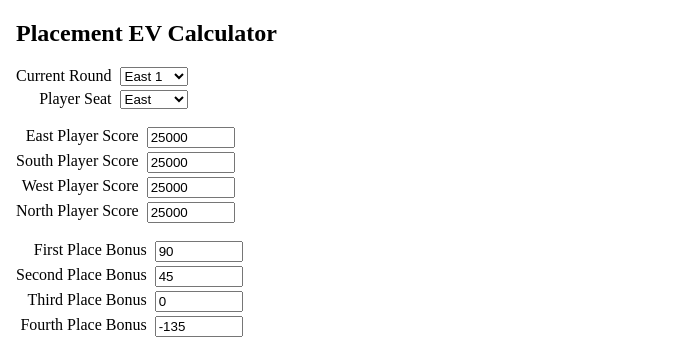
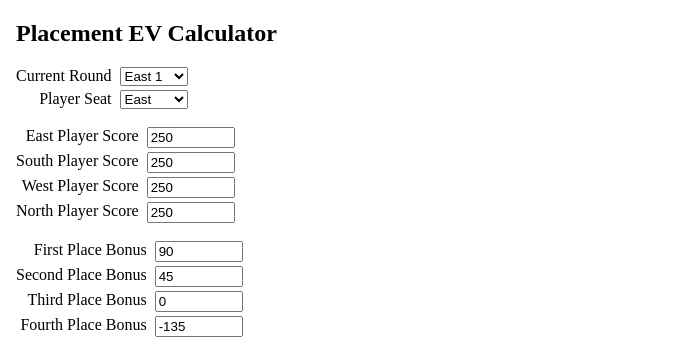
Before and after one commit to cozziekuns/Misaki, a Flask app: page / in a window 1280 px wide. Shown: the top 341 px of the page, without its empty margins (0-689 px from the left). Run offline with Flask 2, Linux system fonts and the light colour scheme.

Commit message:
update input to only need first 3 digits

```diff
--- a/app.py
+++ b/app.py
@@ -75,7 +75,7 @@ def shoubu_ev():
 
     for i in range(0, 4):
         real_index = (i + (kyoku % 4)) % 4
-        real_scores[real_index] = scores[i] // 100
+        real_scores[real_index] = scores[i]
 
     round_info = Game_RoundInfo(kyoku, riichi_sticks, homba, real_scores)
 
@@ -212,7 +212,7 @@ def placement_ev():
 
     for i in range(0, 4):
         new_index = (i + (kyoku % 4)) % 4
-        real_scores[new_index] = scores[i] // 100
+        real_scores[new_index] = scores[i]
 
     payoff_matrix = [int(request.args[name + '_place_bonus']) for name in placement_names]
 
--- a/templates/index.html
+++ b/templates/index.html
@@ -35,16 +35,16 @@
 
     <div class="grid-align">
       <label for="east_player_score">East Player Score</label>
-      <input type="number" id="east_player_score" name="east_player_score" value="25000">
+      <input type="number" id="east_player_score" name="east_player_score" value="250" min="0" max="999">
 
       <label for="south_player_score">South Player Score</label>
-      <input type="number" id="south_player_score" name="south_player_score" value="25000">
+      <input type="number" id="south_player_score" name="south_player_score" value="250" min="0" max="999">
 
       <label for="west_player_score">West Player Score</label>
-      <input type="number" id="west_player_score" name="west_player_score" value="25000">
+      <input type="number" id="west_player_score" name="west_player_score" value="250" min="0" max="999">
 
       <label for="north_player_score">North Player Score</label>
-      <input type="number" id="north_player_score" name="north_player_score" value="25000">
+      <input type="number" id="north_player_score" name="north_player_score" value="250" min="0" max="999">
     </div>
 
     <br>
--- a/templates/placement_ev.html
+++ b/templates/placement_ev.html
@@ -9,7 +9,7 @@
   <h2>Placement EV</h2>
   <h4>Inputs</h4>
   Round: {{ kyoku }}<br>
-  Current Scores - East ({{ scores[0] }}) | South ({{ scores[1] }}) | West ({{ scores[2] }}) | North ({{ scores[3] }})<br>
+  Current Scores - East ({{ scores[0] }}00) | South ({{ scores[1] }}00) | West ({{ scores[2] }}00) | North ({{ scores[3] }}00)<br>
   Payoff Matrix - 1st ({{ payoff[0] }}) | 2nd ({{ payoff[1] }}) | 3rd ({{ payoff[2] }}) | 4th ({{ payoff[3] }})<br>
 
   <h4>Outcome Matrix</h4>
--- a/templates/shoubu_ev.html
+++ b/templates/shoubu_ev.html
@@ -18,7 +18,7 @@
   Riichi Sticks: {{ riichi_sticks }}<br>
   Homba: {{ homba }}<br><br>
 
-  Current Scores - East ({{curr_scores[0]}}) | South ({{curr_scores[1]}}) | West ({{curr_scores[2]}}) | North ({{curr_scores[3]}})<br><br>
+  Current Scores - East ({{curr_scores[0]}}00) | South ({{curr_scores[1]}}00) | West ({{curr_scores[2]}}00) | North ({{curr_scores[3]}}00)<br><br>
   Player Placement Odds - 1st {{ curr_odds_matrix[0] }} | 2nd {{ curr_odds_matrix[1] }} | 3rd {{ curr_odds_matrix[2] }} | 4th {{ curr_odds_matrix[3] }}<br>
   Player Placement EV: <strong>{{ curr_placement_ev }}pt</strong><br><br>
 
```
Also changed, not shown: templates/shoubu.html (+4 -4 lines).
